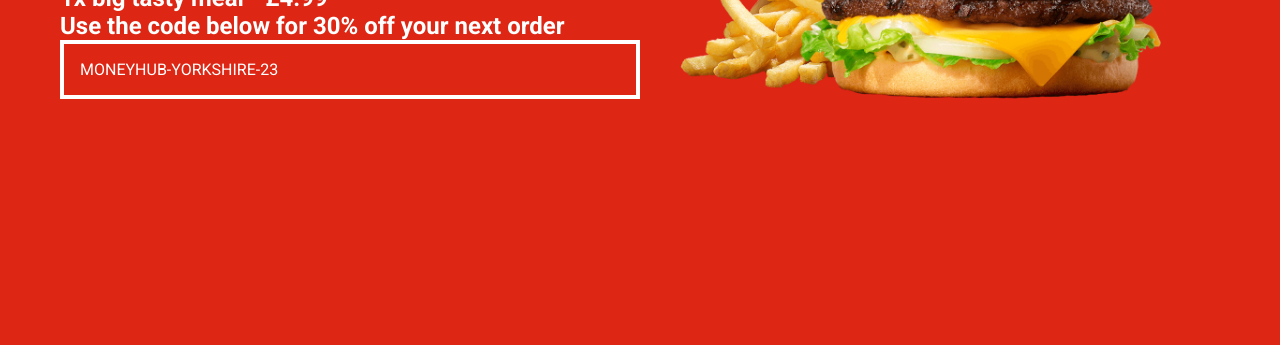
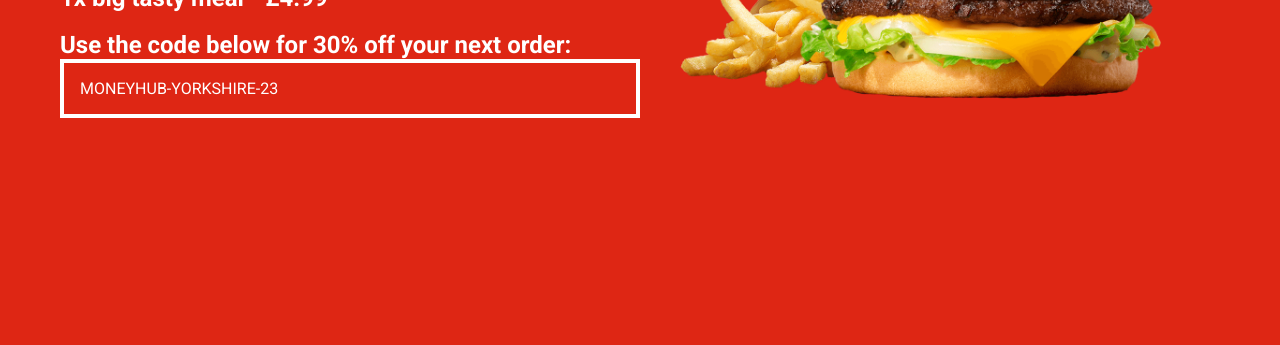
Before and after one commit to jordanjoecooper/mcds, a plain HTML site: page index.html in a window 1280 px wide. Shown: the part 455-800 px from the top of the page. Drawn offline with Linux system fonts and the light colour scheme.

Commit message:
Update index.html

```diff
--- a/index.html
+++ b/index.html
@@ -18,8 +18,10 @@
     <section class="wrapper">
         <div class="left-col">
             <h1 class="title">Order: #31 - Thank you!</h1>
+            <br />
             <h2>1x big tasty meal - £4.99</h2>
-            <h2> Use the code below for 30% off your next order</h3>
+            <br />
+            <h2> Use the code below for 30% off your next order:</h3>
           <p style="border-width:4px; border-style:solid; border-color:#FFF; padding: 1em;">MONEYHUB-YORKSHIRE-23</p>
           </p>
         </div>
```
